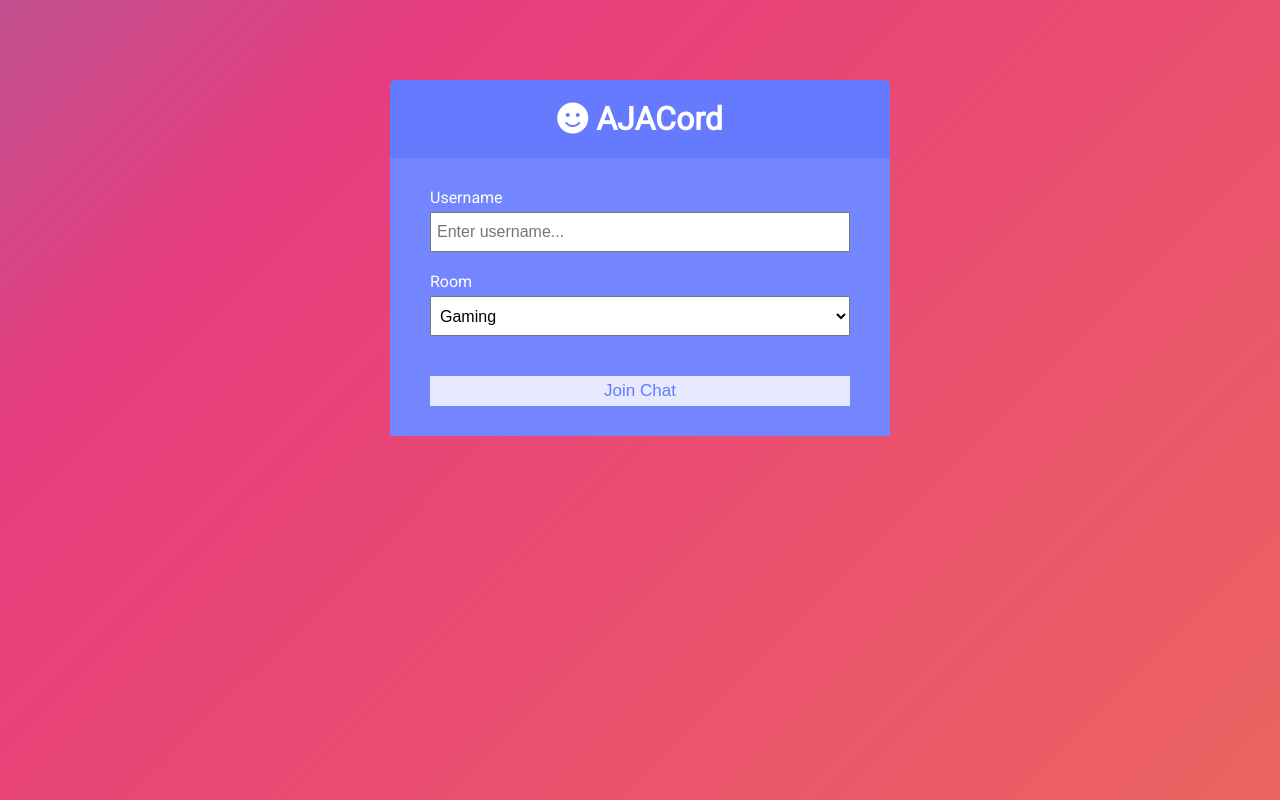
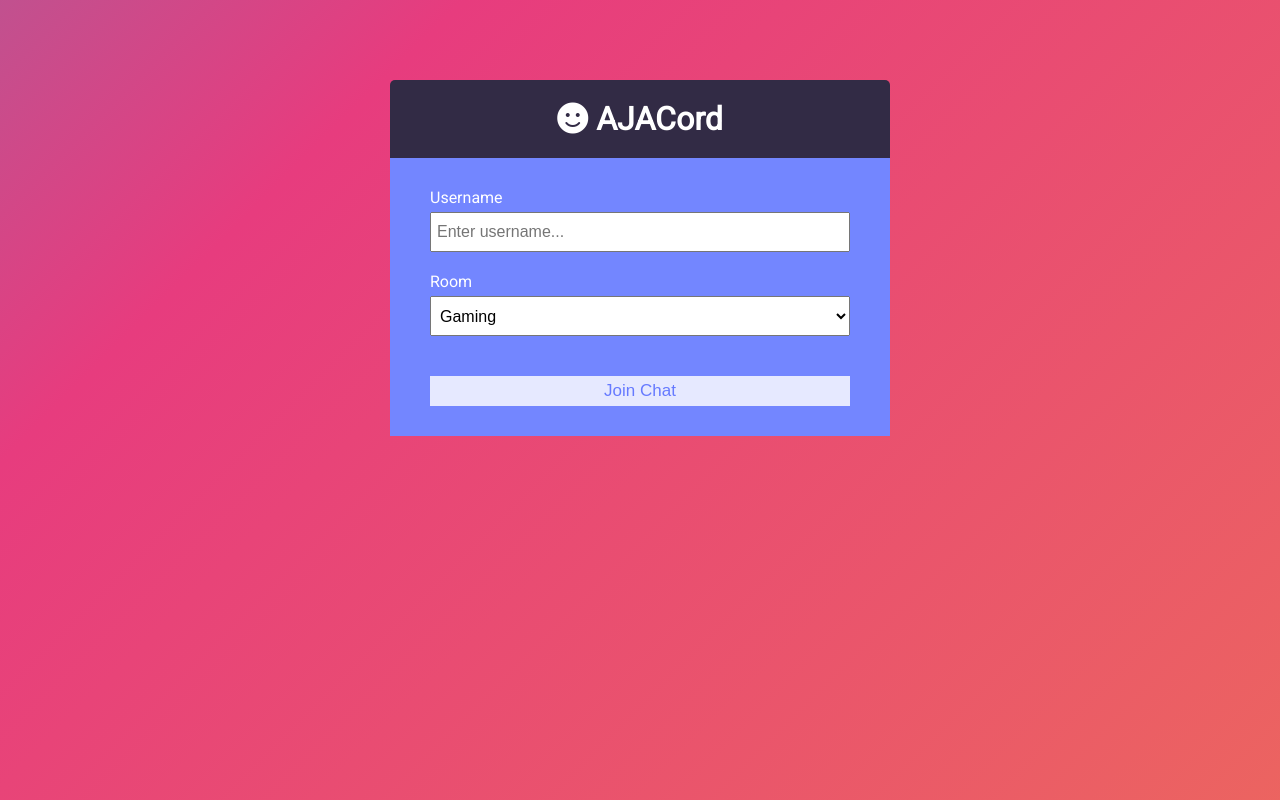
Before and after one commit to ArieBattle/AJA-Chat, a website: page public/index.html in a window 1280 px wide. Drawn offline with Linux system fonts and the light colour scheme.

Commit message:
changing color

```diff
--- a/public/css/style.css
+++ b/public/css/style.css
@@ -142,6 +142,7 @@ a {
     max-width: 500px;
     margin: 80px auto;
     color: #fff;
+
 }
 
 .join-header {
@@ -150,6 +151,7 @@ a {
     background: var(--dark-color-a);
     border-top-left-radius: 5px;
     border-top-right-radius: 5px;
+    background: #322b45;
 }
 
 .join-main {
```
Also changed, not shown: 2 other files.
